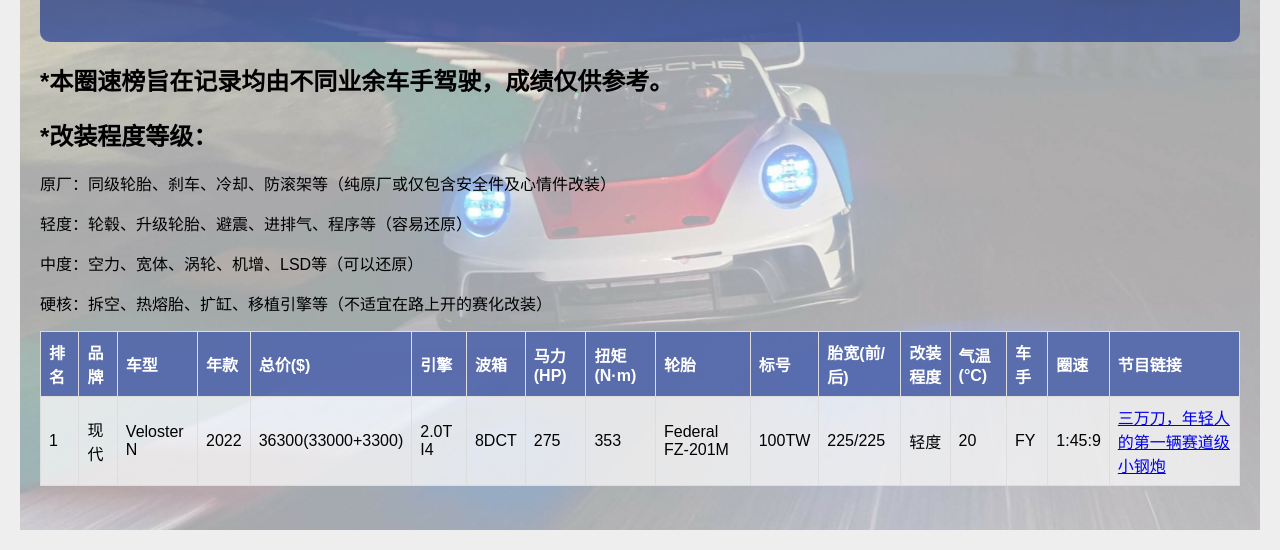
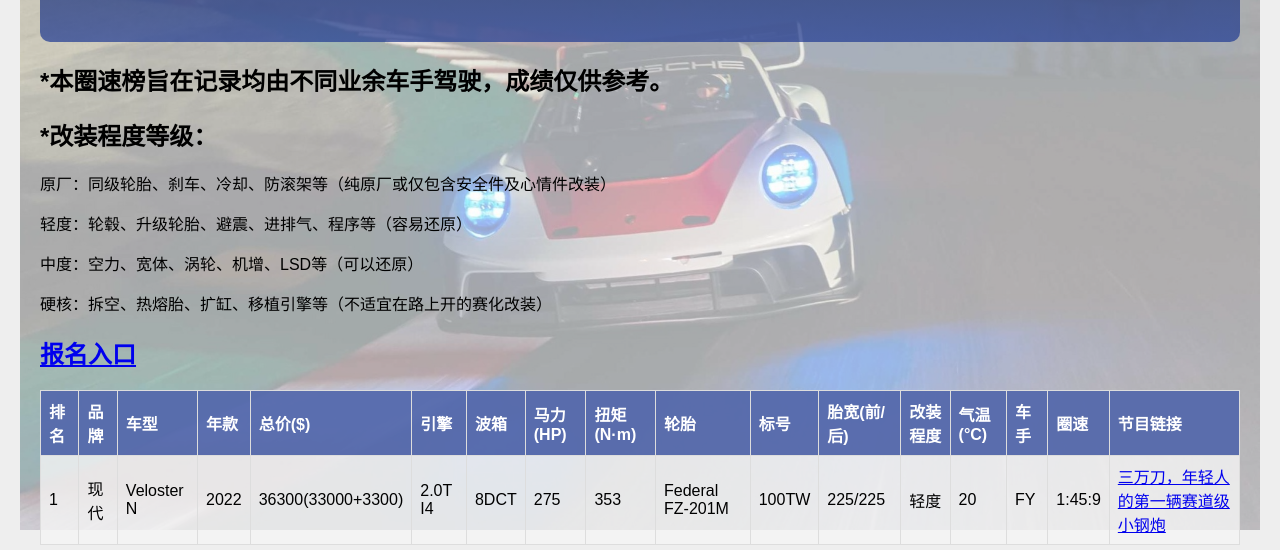
Before and after one commit to LagunaSecaLapTimes/lagunasecalaptimes.github.io, a plain HTML site: page index.html in a window 1280 px wide. Shown: the part 290-840 px from the top of the page. Drawn offline with Linux system fonts and the light colour scheme.

Commit message:
Add google form link

```diff
--- a/index.html
+++ b/index.html
@@ -82,7 +82,7 @@
         <p>轻度：轮毂、升级轮胎、避震、进排气、程序等（容易还原）</p>
         <p>中度：空力、宽体、涡轮、机增、LSD等（可以还原）</p>
         <p>硬核：拆空、热熔胎、扩缸、移植引擎等（不适宜在路上开的赛化改装）</p>
-
+        <h2><a href="https://forms.gle/SEdTRh7cEVkNqng48">报名入口</a></h2>
         <table>
             <tr>
                 <th>排名</th>
```
